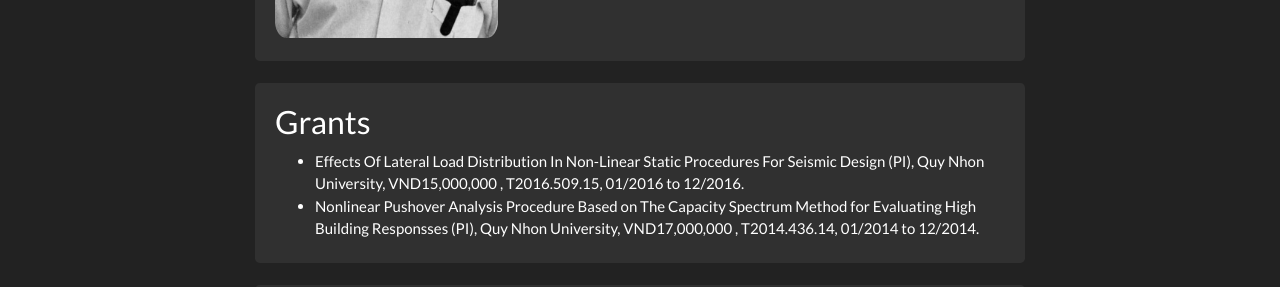
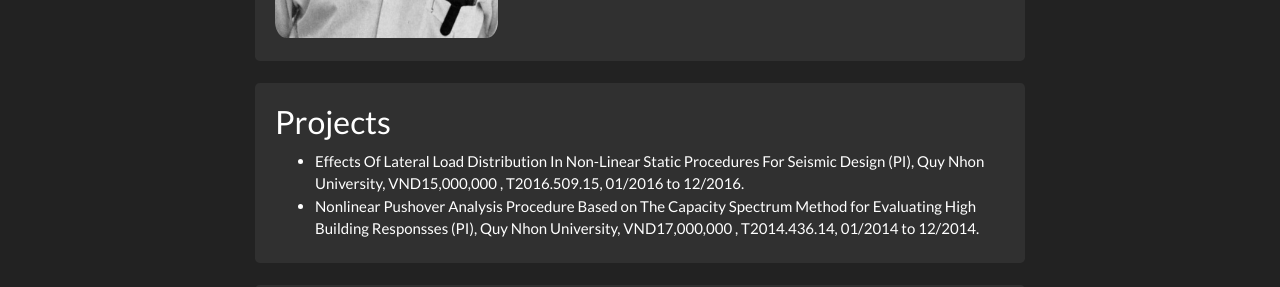
Before and after one commit to 3tbk/3tbk, a Jekyll site: the page built from _pages/about.md, in a window 1280 px wide and 900 px high, scrolled down 325 px. Shown: the part 158-445 px from the top of the window. Built offline with Jekyll 4.4.1, drawn with Linux system fonts in a browser that asks for light colours; nearby versions of some CDN libraries; a style sheet for code colours, icons or effects is not loaded.

Commit message:
Update about.md

```diff
--- a/_pages/about.md
+++ b/_pages/about.md
@@ -64,7 +64,7 @@ permalink: /about/
 
 {% if site.data.grants %}
 <div class="jumbotron">
-### Grants
+### Projects
 <ul>
 {% for grant in site.data.grants %}
  <li> {{ grant.name }} </li>
```
